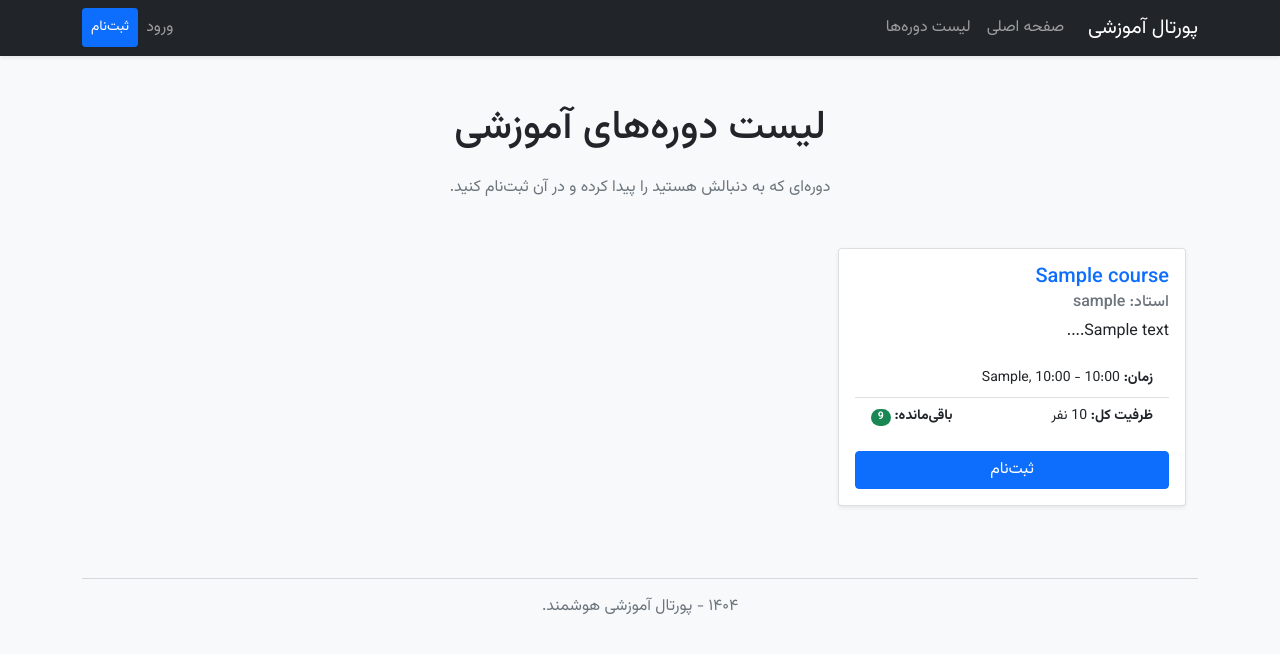
After one commit to Saeedkohan/course-portal, a Flask app: page /courses in a window 1280 px wide. The commit adds this page. Shown: the top 654 px of the page. Run offline with Flask 3, Linux system fonts and the light colour scheme; tables that the repository leaves empty hold one stand-in row (values such as "Sample post"); some libraries are stand-ins or nearby versions.

Commit message:
Implement student enrollment and complete course managemen

```diff
--- a/app/routes.py
+++ b/app/routes.py
@@ -1,5 +1,3 @@
-
-
 from flask import render_template, flash, redirect, url_for, request
 from flask_login import current_user, login_user, logout_user, login_required
 
@@ -7,14 +5,16 @@ from app import app, db
 from app.forms import LoginForm, RegistrationForm
 from app.models import User
 
-from  app.forms import CourseForm
+from app.forms import CourseForm
 from app.models import Course
 from flask import abort
+
+from app.models import Enrollment
+
 
 @app.route('/')
 @app.route('/index')
 def index():
-
     if not current_user.is_authenticated:
         return render_template('home.html', title='Welcome')
 
@@ -24,6 +24,7 @@ def index():
 @app.route('/home')
 def home():
     return render_template('home.html', title='Welcome')
+
 
 @app.route('/login', methods=['GET', 'POST'])
 def login():
@@ -40,12 +41,14 @@ def login():
         return redirect(url_for('index'))
     return render_template('login.html', title='Login', form=form)
 
+
 @app.route('/logout')
 @login_required
 def logout():
     logout_user()
     flash('You have been logged out.', 'info')
     return redirect(url_for('home'))
+
 
 @app.route('/register', methods=['GET', 'POST'])
 def register():
@@ -87,6 +90,7 @@ def create_course():
         return redirect(url_for('manage_courses'))
     return render_template('course_form.html', title='Create Course', form=form, legend='Create a New Course')
 
+
 @app.route('/manage/courses')
 @login_required
 def manage_courses():
@@ -105,10 +109,8 @@ def manage_courses():
 def edit_course(course_id):
     course = Course.query.get_or_404(course_id)
 
-
     if current_user.role != 'admin' and course.instructor_id != current_user.id:
         abort(403)
-
 
     form = CourseForm()
 
@@ -141,7 +143,6 @@ def edit_course(course_id):
 def delete_course(course_id):
     course = Course.query.get_or_404(course_id)
 
-
     if current_user.role != 'admin' and course.instructor != current_user:
         abort(403)
 
@@ -149,3 +150,82 @@ def delete_course(course_id):
     db.session.commit()
     flash('The course has been deleted.', 'danger')
     return redirect(url_for('manage_courses'))
+
+
+@app.route('/courses')
+def courses():
+    all_courses = Course.query.options(db.joinedload(Course.instructor)).order_by(Course.title).all()
+
+    enrollment_counts = {
+        enrollment.course_id: enrollment.count
+        for enrollment in db.session.query(
+            Enrollment.course_id, db.func.count(Enrollment.course_id).label('count')
+        ).group_by(Enrollment.course_id).all()
+    }
+
+
+    student_enrollments_ids = []
+
+    if current_user.is_authenticated and current_user.role == 'student':
+        student_enrollments_ids = [
+            e.course_id for e in Enrollment.query.filter_by(user_id=current_user.id).all()
+        ]
+
+
+    return render_template(
+        'courses.html',
+        title='Courses',
+        courses=all_courses,
+        enrollment_counts=enrollment_counts,
+        student_enrollments_ids=student_enrollments_ids
+    )
+
+@app.route('/course/<int:course_id>')
+def course_detail(course_id):
+    course = Course.query.get_or_404(course_id)
+
+    enrollment_count = Enrollment.query.filter_by(course_id=course.id).count()
+    remaining_capacity = course.capacity - enrollment_count
+    return render_template(
+        'course_detail.html',
+        title=course.title,
+        course=course,
+        remaining_capacity=remaining_capacity
+    )
+
+
+@app.route('/enroll/<int:course_id>', methods=['POST'])
+@login_required
+def enroll(course_id):
+    if current_user.role != "student":
+        flash('Only students can enroll in courses.', 'warning')
+        return redirect(url_for('courses'))
+
+    course_to_enroll = Course.query.get_or_404(course_id)
+
+    existing_enrollment = Enrollment.query.filter_by(
+        user_id=current_user.id,
+        course_id=course_to_enroll.id
+    ).first()
+    if existing_enrollment:
+        flash('You are already enrolled in this course.', 'info')
+        return redirect(url_for('courses'))
+
+    enrolled_count = Enrollment.query.filter_by(course_id=course_to_enroll.id).count()
+    if enrolled_count >= course_to_enroll.capacity:
+        flash('This course is full.', 'danger')
+        return redirect(url_for('course_detail', course_id=course_id))
+
+    student_courses = Course.query.join(Enrollment).filter(Enrollment.user_id == current_user.id).all()
+    for enrolled_course in student_courses:
+        if enrolled_course.day_of_week == course_to_enroll.day_of_week:
+            if (
+                    enrolled_course.start_time < course_to_enroll.end_time and course_to_enroll.start_time < enrolled_course.end_time):
+                flash(f'Time conflict with course: {enrolled_course.title}', 'danger')
+                return redirect(url_for('course_detail', course_id=course_id))
+
+    new_enrollment = Enrollment(user_id=current_user.id, course_id=course_to_enroll.id)
+    db.session.add(new_enrollment)
+    db.session.commit()
+    flash(f'You have successfully enrolled in {course_to_enroll.title}!', 'success')
+    return redirect(url_for('courses'))
--- a/app/templates/base.html
+++ b/app/templates/base.html
@@ -8,7 +8,7 @@
 
     <link rel="stylesheet" href="{{ url_for('static', filename='css/style.css') }}">
 
-    <title>{% if title %}{{ title }}{% else %}پورتال آموزشی{% endif %}</title>
+    <title>{% if title %}{{ title }} - پورتال آموزشی{% else %}پورتال آموزشی{% endif %}</title>
 </head>
 <body class="bg-light">
 
@@ -19,18 +19,32 @@
                 <span class="navbar-toggler-icon"></span>
             </button>
             <div class="collapse navbar-collapse" id="navbarNav">
-                <ul class="navbar-nav me-auto">
+                <ul class="navbar-nav me-auto mb-2 mb-lg-0">
+                    <li class="nav-item">
+                        <a class="nav-link" href="{{ url_for('home') }}">صفحه اصلی</a>
+                    </li>
+                    <li class="nav-item">
+                        <a class="nav-link" href="{{ url_for('courses') }}">لیست دوره‌ها</a>
+                    </li>
+
+                    {% if current_user.is_authenticated %}
+                        {% if current_user.role in ['admin', 'instructor'] %}
+                        <li class="nav-item">
+                            <a class="nav-link" href="{{ url_for('manage_courses') }}">مدیریت دوره‌ها</a>
+                        </li>
+                        {% endif %}
+                    {% endif %}
+                </ul>
+
+                <ul class="navbar-nav ms-auto">
                     {% if current_user.is_anonymous %}
                     <li class="nav-item">
                         <a class="nav-link" href="{{ url_for('login') }}">ورود</a>
                     </li>
                     <li class="nav-item">
-                        <a class="nav-link" href="{{ url_for('register') }}">ثبت‌نام</a>
+                        <a class="nav-link btn btn-primary btn-sm text-white" href="{{ url_for('register') }}">ثبت‌نام</a>
                     </li>
                     {% else %}
-                    <li class="nav-item">
-                        <a class="nav-link" href="#">دوره‌های من</a>
-                    </li>
                     <li class="nav-item dropdown">
                         <a class="nav-link dropdown-toggle" href="#" id="navbarDropdown" role="button" data-bs-toggle="dropdown">
                             سلام، {{ current_user.username }}!
@@ -64,7 +78,7 @@
 
     <footer class="container text-center mt-5 mb-3 text-muted">
         <hr>
-        <p>&copy; ۱۴۰۴ - پورتال آموزشی هوشمند. تمامی حقوق محفوظ است.</p>
+        <p> ۱۴۰۴ - پورتال آموزشی هوشمند.</p>
     </footer>
 
     <script src="https://cdn.jsdelivr.net/npm/bootstrap@5.1.3/dist/js/bootstrap.bundle.min.js"></script>
--- /dev/null
+++ b/app/templates/courses.html
@@ -0,0 +1,58 @@
+{% extends "base.html" %}
+
+{% block content %}
+<div class="container py-4">
+    <h1 class="mb-4 text-center">لیست دوره‌های آموزشی</h1>
+    <p class="text-center text-muted mb-5">دوره‌ای که به دنبالش هستید را پیدا کرده و در آن ثبت‌نام کنید.</p>
+
+    <div class="row row-cols-1 row-cols-md-2 row-cols-lg-3 g-4">
+        {% for course in courses %}
+        {% set enrolled_count = enrollment_counts.get(course.id, 0) %}
+        {% set remaining_capacity = course.capacity - enrolled_count %}
+        <div class="col">
+            <div class="card h-100 shadow-sm card-hover">
+                <div class="card-body d-flex flex-column">
+                    <h5 class="card-title">
+                        <a href="{{ url_for('course_detail', course_id=course.id) }}" class="text-decoration-none stretched-link">
+                            {{ course.title }}
+                        </a>
+                    </h5>
+                    <h6 class="card-subtitle mb-2 text-muted">استاد: {{ course.instructor.username }}</h6>
+                    <p class="card-text flex-grow-1">{{ course.description[:80] }}...</p>
+
+                    <ul class="list-group list-group-flush mb-3">
+                        <li class="list-group-item small">
+                            <strong>زمان:</strong> {{ course.day_of_week }}, {{ course.start_time.strftime('%H:%M') }} - {{ course.end_time.strftime('%H:%M') }}
+                        </li>
+                        <li class="list-group-item small d-flex justify-content-between">
+                            <span><strong>ظرفیت کل:</strong> {{ course.capacity }} نفر</span>
+                            <span><strong>باقی‌مانده:</strong>
+                                <span class="badge bg-{% if remaining_capacity > 5 %}success{% elif remaining_capacity > 0 %}warning{% else %}danger{% endif %} rounded-pill">
+                                    {{ remaining_capacity }}
+                                </span>
+                            </span>
+                        </li>
+                    </ul>
+
+                    <div class="mt-auto">
+                        {% if course.id in student_enrollments_ids %}
+                            <button type="button" class="btn btn-secondary w-100" disabled>شما ثبت‌نام کرده‌اید</button>
+                        {% elif remaining_capacity > 0 %}
+                            <form action="{{ url_for('enroll', course_id=course.id) }}" method="POST">
+                                <button type="submit" class="btn btn-primary w-100">ثبت‌نام</button>
+                            </form>
+                        {% else %}
+                            <button type="button" class="btn btn-danger w-100" disabled>ظرفیت تکمیل</button>
+                        {% endif %}
+                    </div>
+                </div>
+            </div>
+        </div>
+        {% else %}
+        <div class="col-12">
+            <p class="text-center">در حال حاضر هیچ دوره‌ای برای نمایش وجود ندارد.</p>
+        </div>
+        {% endfor %}
+    </div>
+</div>
+{% endblock %}
```
Also changed, not shown: app/templates/course_detail.html (added, +56 -0 lines), app.db.
